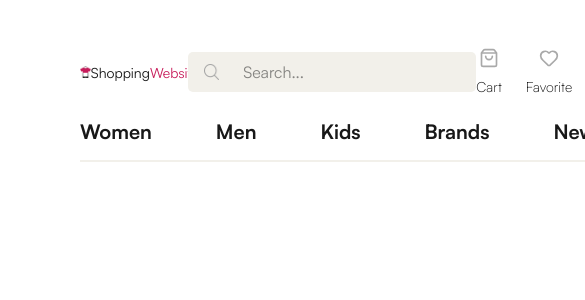
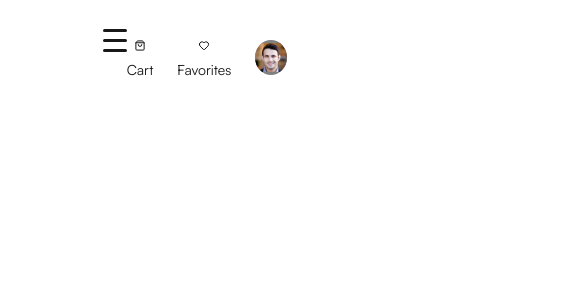
Before and after one commit to manaparvar/online-shop-project, a Next.js app: page / in a window 390 px wide. Shown: the top 300 px of the page, 585 px wide, since content can reach past the window. Built offline with nearby package versions, Linux system fonts and the light colour scheme.

Commit message:
fix mobile header icons and remove text

```diff
--- a/app/components/Atoms/text/text.tsx
+++ b/app/components/Atoms/text/text.tsx
@@ -2,28 +2,19 @@
 
 import styled from "styled-components";
 import { theme } from "../../../../styles/theme";
-import { textVariants } from "./variants";
+import { TextVariant, textVariants } from "./variants";
 
-// Clean type names
-type TextType = keyof typeof textVariants;
 type ColorKey = keyof typeof theme.colors;
 
-// convert string weight → numeric weight
-// const weightMap = {
-//   light: 300,
-//   normal: 400,
-//   bold: 700,
-// } as const;
-
 type TextProps = {
-  variant?: TextType;
+  variant?: TextVariant;
   color?: ColorKey;
   as?: React.ElementType;
 };
 
 export const Text = styled.p<TextProps>`
   ${({ variant }) => {
-    const v: TextType = variant ?? "body";
+    const v: TextVariant = variant ?? "body";
     return `
   font-size: ${textVariants[v].fontSize.mobile};
   font-weight: ${textVariants[v].fontWeight};
--- a/app/components/Atoms/text/variants.ts
+++ b/app/components/Atoms/text/variants.ts
@@ -45,6 +45,7 @@ export const textVariants = {
       tablet: "16px",
       desktop: "16px",
     },
-    fontWeight: 300,
+    fontWeight: 400,
   },
 } as const;
+export type TextVariant = keyof typeof textVariants;
--- a/app/components/Header.tsx
+++ b/app/components/Header.tsx
@@ -21,7 +21,7 @@ export default function Header() {
               key={index}
               item={item}
               size="md"
-              color="darkGrey"
+              color="black"
               className=""
             />
           ))}
@@ -37,11 +37,12 @@ export default function Header() {
   );
 }
 
-const HeaderWrapper = styled.header`
+const HeaderWrapper = styled.div`
   display: flex;
   flex-direction: column;
   padding-left: 80px;
   padding-right: 80px;
+  position: fixed;
 `;
 const HeaderUpperLine = styled.div`
   align-items: center;
--- a/app/components/headerComponents/icon.tsx
+++ b/app/components/headerComponents/icon.tsx
@@ -3,25 +3,35 @@
 import { FC } from "react";
 import styled from "styled-components";
 import { Text } from "./../Atoms/text/text";
-import { iconData, iconsNames, IconItem } from "./iconData";
+import { iconsNames, IconItem } from "./iconData";
 import { sizes, SizeKey } from "../../../styles/sizes";
 import { theme } from "@/styles/theme";
+import { TextVariant } from "../Atoms/text/variants";
 
 type IconProps = {
   size: SizeKey;
   item: IconItem;
   color: keyof typeof theme.colors;
   className: string;
+  fontVariant?: TextVariant;
 };
 
-export default function Icon({ item, className, color, size }: IconProps) {
-  const { icon, label, fontVariant } = item;
+export default function Icon({
+  item,
+  className,
+  color,
+  size,
+  fontVariant,
+}: IconProps) {
+  const { icon, label } = item;
   const SelectedIcon = iconsNames[icon];
 
   return (
     <IconWrapper className={className}>
       <SelectedIcon size={sizes[size]} color={color} />
-      <Label variant={fontVariant}>{label}</Label>
+      <Label variant={fontVariant} color="black">
+        {label}
+      </Label>
     </IconWrapper>
   );
 }
--- a/app/components/headerComponents/iconData.ts
+++ b/app/components/headerComponents/iconData.ts
@@ -16,7 +16,7 @@ export const iconData: iconProps[] = [
   {
     fontVariant: "button",
     icon: "heart",
-    label: "Favorite",
+    label: "Favorites",
   },
 ] as const;
 
--- /dev/null
+++ b/app/components/mobileHeader.tsx
@@ -0,0 +1,50 @@
+"use client";
+import styled from "styled-components";
+import HamburgerNavbar from "./organisms/navbar/hamburgerNavbar/hamburgerNavbar";
+import Icon from "./headerComponents/icon";
+import { iconData } from "./headerComponents/iconData";
+import Profile from "./molecules/profile";
+import { Text } from "./Atoms/text/text";
+
+export default function MobileHeader() {
+  return (
+    <HeaderWrapper>
+      <HamburgerNavbar />
+      <RightSideWrapper>
+        {iconData.map((item, index) => (
+          <Icon
+            key={index}
+            item={item}
+            size="md"
+            color="black"
+            className="mobile-icon"
+            fontVariant="button"
+          />
+        ))}
+        <Profile size="xlg" />
+      </RightSideWrapper>
+    </HeaderWrapper>
+  );
+}
+
+const HeaderWrapper = styled.div`
+  display: flex;
+  flex-direction: row;
+  height: 80px;
+  justify-content: center;
+  padding: 0 80px;
+  .mobile-icon ${Text} {
+    display: none;
+  }
+  @media (min-width: 376px) {
+    .mobile-icon ${Text} {
+      display: inline;
+    }
+  }
+`;
+const RightSideWrapper = styled.div`
+  display: flex;
+  justify-content: center;
+  gap: 24px;
+  margin-top: 40px;
+`;
--- /dev/null
+++ b/app/components/organisms/navbar/hamburgerNavbar/hamburgerNavbar.tsx
@@ -0,0 +1,33 @@
+"use client";
+
+import styled from "styled-components";
+import { theme } from "@/styles/theme";
+import { sizes, SizeKey } from "@/styles/sizes";
+
+type props = {
+  color?: keyof typeof theme.colors;
+  size: SizeKey;
+};
+export default function HamburgerNavbar() {
+  return (
+    <HamburgerButton>
+      <HamburgerLine></HamburgerLine>
+      <HamburgerLine></HamburgerLine>
+      <HamburgerLine></HamburgerLine>
+    </HamburgerButton>
+  );
+}
+
+const HamburgerButton = styled.button<props>`
+  height: ${({ size }) => (size ? sizes[size] : sizes.lg)};
+  width: ${({ size }) => (size ? sizes[size] : sizes.lg)};
+`;
+const HamburgerLine = styled.span<props>`
+  width: 24px;
+  display: block;
+  height: 3px;
+  margin: 7px 0;
+  background-color: ${({ color }) =>
+    color ? theme.colors[color] : theme.colors.black};
+  border-radius: 3px;
+`;
--- a/app/page.tsx
+++ b/app/page.tsx
@@ -1,6 +1,7 @@
 import type { Metadata } from "next";
 
-import Header from "./components/Header";
+// import Header from "./components/Header";
+import MobileHeader from "./components/mobileHeader";
 // import Footer from "./components/Footer";
 // import Content from "./components/Content";
 
@@ -13,7 +14,8 @@ export const metadata: Metadata = {
 export default function Home() {
   return (
     <>
-      <Header />
+      <MobileHeader />
+      {/* <Header /> */}
       {/* <Content /> */}
       {/* <Footer /> */}
     </>
--- a/styles/theme.ts
+++ b/styles/theme.ts
@@ -4,6 +4,7 @@ export const theme = {
     blue: "rgba(59, 130, 246, 1)",
     brightBlue: "rgba(239, 243, 244, 1)",
     brightGrey: "rgba(242, 240, 234, 1)",
+    darkerGrey: "rgba(40, 40, 40, 1)",
     darkGrey: "rgba(51, 51, 51, 1)",
     green: "rgba(16, 185, 129, 1)",
     mediumGrey: "rgba(164, 164, 164, 1)",
```
